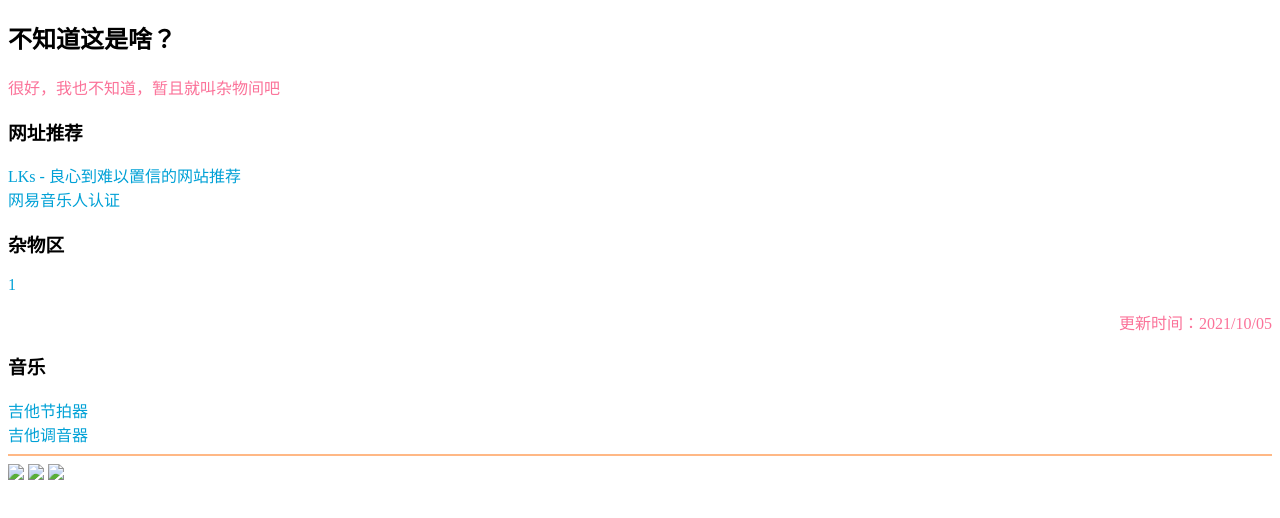
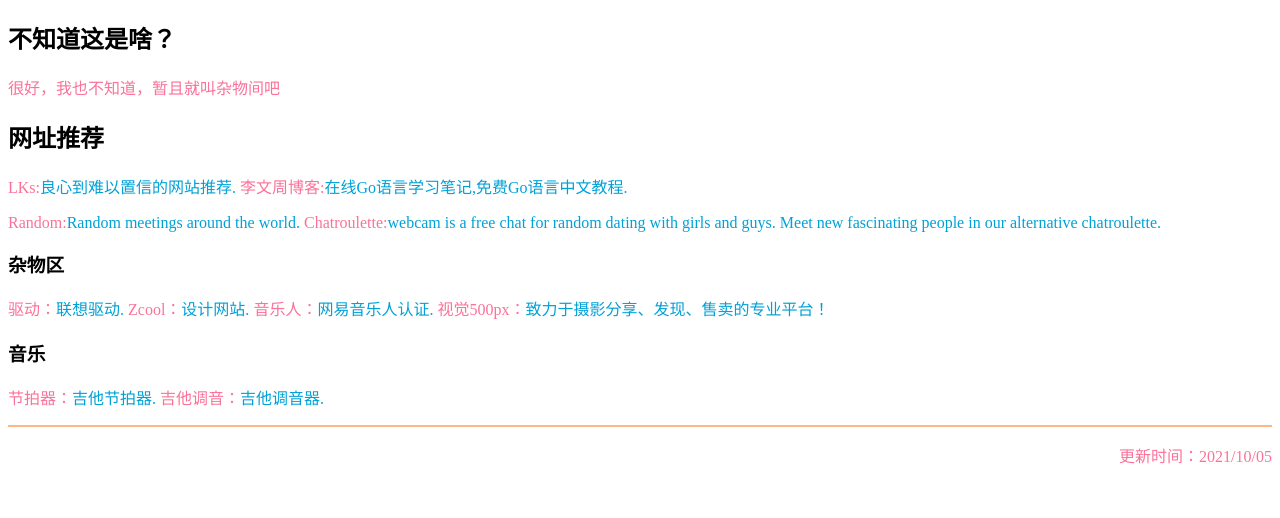
Before and after one commit to LynnDog/LynnDog.github.io, a plain HTML site: page index.html in a window 1280 px wide. Drawn offline with Linux system fonts and the light colour scheme.

Commit message:
Add files via upload

```diff
--- a/index.html
+++ b/index.html
@@ -14,20 +14,28 @@
 	<body>
 		<h2 >不知道这是啥？</h2>
 		<p >很好，我也不知道，暂且就叫杂物间吧</p>
-		<h3 >网址推荐</h3>
-		<a target="_black" href="https://xiangjianan.gitee.io/lks" >LKs - 良心到难以置信的网站推荐</a>
-		<br />
-		<a target="_black" href="https://music.163.com/musician/artist/apply/identity" >网易音乐人认证</a>
+		<h2 >网址推荐</h2>
+		<p>
+		LKs:<a target="_black" href="https://xiangjianan.gitee.io/lks" >良心到难以置信的网站推荐.</a>
+		李文周博客:<a target="_black" href="https://www.liwenzhou.com/" >在线Go语言学习笔记,免费Go语言中文教程.</a>
+		</p>
+		<p>
+		Random:<a target="_black" href="https://chatroulette.com/" >Random meetings around the world.</a>
+		Chatroulette:<a target="_black" href="https://camki.com/" >webcam is a free chat for random dating with girls and guys. Meet new fascinating people in our alternative chatroulette.</a>
+		</p>
 		<h3 >杂物区</h3>
-		<a target="_black" href="#" >1</a>
+		<p>
+		驱动：<a target="_black" href="https://newsupport.lenovo.com.cn/driveList.html?fromsource=driveList&selname=MP1SFP6D" >联想驱动.</a>
+		Zcool：<a target="_black" href="https://www.zcool.com.cn/" >设计网站.</a>
+		音乐人：<a target="_black" href="https://music.163.com/musician/artist/apply/identity" >网易音乐人认证.</a>
+		视觉500px：<a target="_black" href="https://500px.com.cn/" >致力于摄影分享、发现、售卖的专业平台！</a>
+		</p>
+		<h3 >音乐</h3>
+		<p>
+		节拍器：<a target="_black" href="https://online-metronome.org/cn/guitar" >吉他节拍器.</a>
+		吉他调音：<a target="_black" href="https://www.xiwnn.com/tiaoyin/guitar" >吉他调音器.</a>
+		</p>
+		<hr color="#ffb885"/>
 		<p align="right">更新时间：<time>2021/10/05</time></p>
-		<h3 >音乐</h3>
-		<a target="_black" href="https://online-metronome.org/cn/guitar" >吉他节拍器</a>
-		<br />
-		<a target="_black" href="https://www.xiwnn.com/tiaoyin/guitar" >吉他调音器</a>
-		<hr color="#ffb885"/>
-		<img src="img/一路向北1.jpg" width="500" sizes="500" />
-		<img src="img/一路向北2.jpg" width="500" sizes="500" />
-		<img src="img/一路向北3.jpg" width="500" sizes="500" />
 	</body>
 </html>
```
